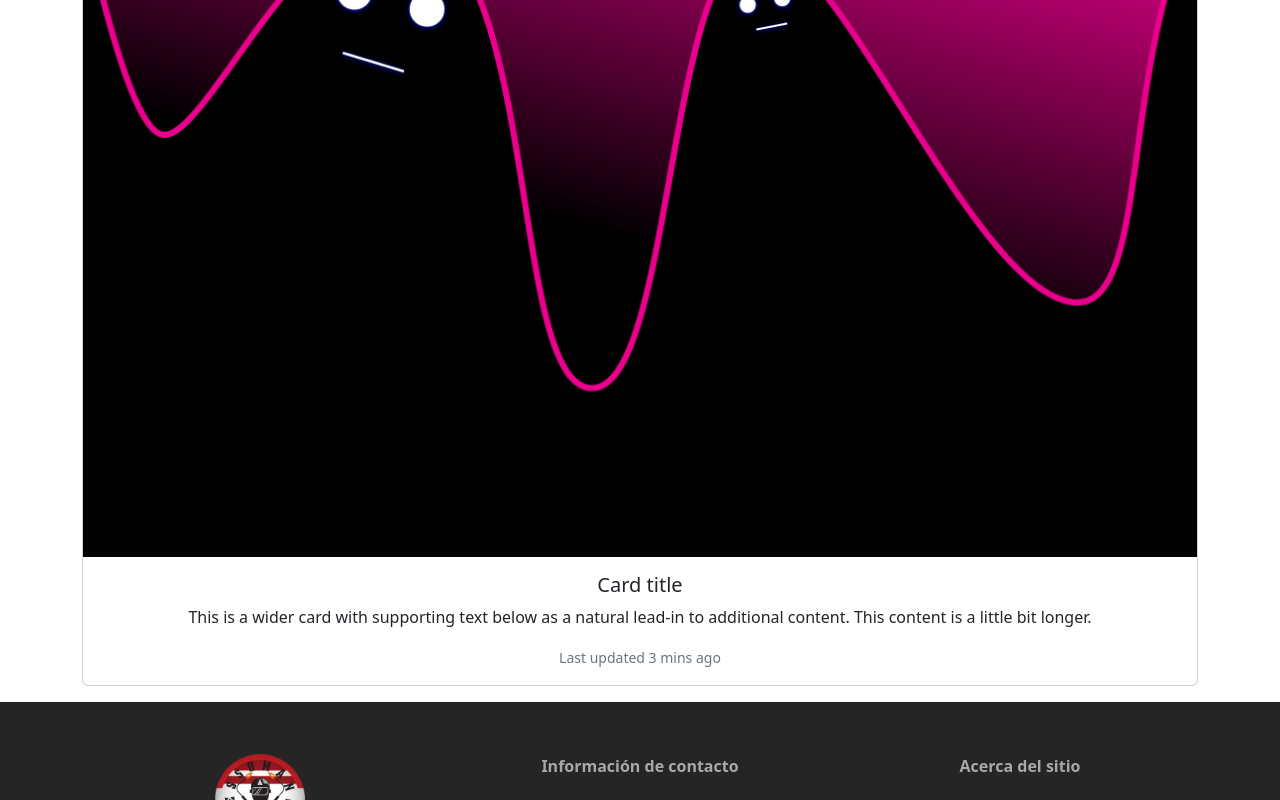
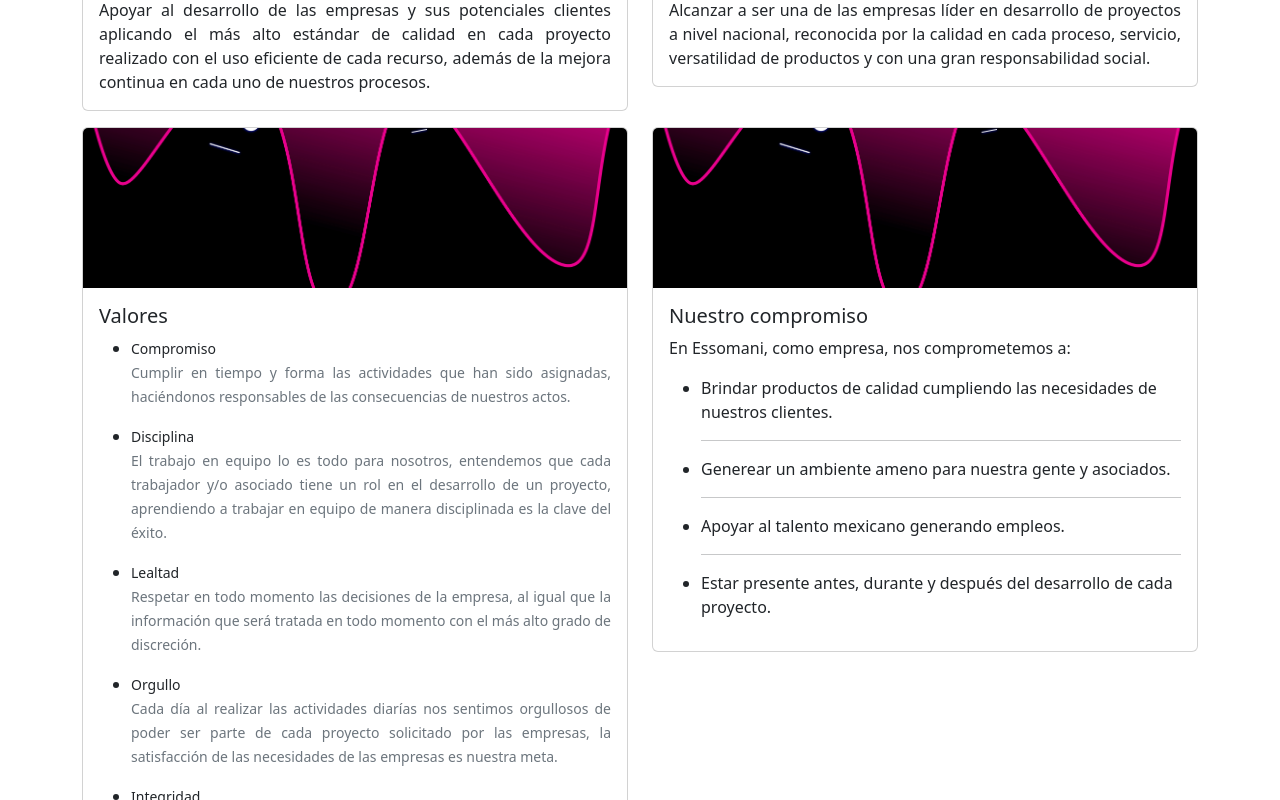
Before and after one commit to Poncho03/essomani, an Angular app: page /about in a window 1280 px wide. Shown: the part 1120-1920 px from the top of the page. Built offline with nearby package versions, Linux system fonts and the light colour scheme.

Commit message:
Avances
Se termina diseño preliminar de la sección "About"

```diff
--- a/src/app/app.module.ts
+++ b/src/app/app.module.ts
@@ -12,6 +12,7 @@ import { PageNotFoundComponent } from './pages/page-not-found/page-not-found.com
 import { ProductsComponent } from './pages/products/products.component';
 import { AboutComponent } from './pages/about/about.component';
 import { ContactComponent } from './pages/contact/contact.component';
+import { HttpClientModule } from '@angular/common/http';
 
 @NgModule({
   declarations: [
@@ -28,7 +29,8 @@ import { ContactComponent } from './pages/contact/contact.component';
   imports: [
     BrowserModule,
     AppRoutingModule,
-    NgbModule
+    NgbModule,
+    HttpClientModule
   ],
   providers: [],
   bootstrap: [AppComponent]
--- /dev/null
+++ b/src/app/interfaces/compromise.ts
@@ -0,0 +1,3 @@
+export interface Compromise {
+    content: string;
+}
--- /dev/null
+++ b/src/app/interfaces/values.ts
@@ -0,0 +1,4 @@
+export interface Values {
+    value: string;
+    description: string;
+}
--- a/src/app/pages/about/about.component.html
+++ b/src/app/pages/about/about.component.html
@@ -6,13 +6,62 @@
     </div>
 </div>
 
-<div class="container text-center mt-5">
-    <div class="card mb-3">
-        <img src="assets/img/test.jpg" class="card-img-top" alt="...">
-        <div class="card-body">
-            <h5 class="card-title">Card title</h5>
-            <p class="card-text">This is a wider card with supporting text below as a natural lead-in to additional content. This content is a little bit longer.</p>
-            <p class="card-text"><small class="text-muted">Last updated 3 mins ago</small></p>
+<div class="container mt-4">
+
+    <div class="row">
+        <div class="col-lg-6 col-sm-12 mb-3">
+            <div class="card">
+                <img src="assets/img/test.jpg" class="card-img-top info-image" alt="...">
+                <div class="card-body">
+                    <h5 class="card-title">Misión</h5>
+                    <p class="card-text text-justify">
+                        Apoyar al desarrollo de las empresas y sus potenciales clientes aplicando el más alto estándar de calidad en cada proyecto realizado con el uso eficiente de cada recurso, además de la mejora continua en cada uno de nuestros procesos.
+                    </p>
+                </div>
+            </div>
+        </div>
+        <div class="col-lg-6 col-sm-12 mb-3">
+            <div class="card">
+                <img src="assets/img/test.jpg" class="card-img-top info-image" alt="...">
+                <div class="card-body">
+                    <h5 class="card-title">Visión</h5>
+                    <p class="card-text text-justify">
+                        Alcanzar a ser una de las empresas líder en desarrollo de proyectos a nivel nacional, reconocida por la calidad en cada proceso, servicio, versatilidad de productos y con una gran responsabilidad social.
+                    </p>
+                </div>
+            </div>
         </div>
     </div>
+    <div class="row">
+        <div class="col-lg-6 col-sm-12 mb-3">
+            <div class="card">
+                <img src="assets/img/test.jpg" class="card-img-top info-image" alt="...">
+                <div class="card-body">
+                    <h5 class="card-title">Valores</h5>
+                    <ul>
+                        <li *ngFor="let value of values">
+                            <p class="m-0"><small>{{value.value}}</small></p>
+                            <p class="text-muted text-justify"><small>{{value.description}}</small></p>
+                        </li>
+                    </ul>
+                </div>
+            </div>
+        </div>
+        <div class="col-lg-6 col-sm-12 mb-3">
+            <div class="card">
+                <img src="assets/img/test.jpg" class="card-img-top info-image" alt="...">
+                <div class="card-body">
+                    <h5 class="card-title">Nuestro compromiso</h5>
+                    <p class="card-text">En Essomani, como empresa, nos comprometemos a:</p>
+                    <ul>
+                        <li *ngFor="let compromise of compromises; let i = index">
+                            {{compromise.content}}
+                            <hr *ngIf="i < compromises.length - 1">
+                        </li>
+                    </ul>
+                </div>
+            </div>
+        </div>
+    </div>
+
 </div>
--- a/src/app/pages/about/about.component.ts
+++ b/src/app/pages/about/about.component.ts
@@ -1,10 +1,29 @@
-import { Component } from '@angular/core';
+import { Component, OnInit } from '@angular/core';
+import { Compromise } from 'src/app/interfaces/compromise';
+import { Values } from 'src/app/interfaces/values';
+import { BaseService } from 'src/app/services/base.service';
 
 @Component({
   selector: 'app-about',
   templateUrl: './about.component.html',
   styleUrls: ['./about.component.scss']
 })
-export class AboutComponent {
+export class AboutComponent implements OnInit {
 
+  public values: Values[] = [];
+  public compromises: Compromise[] = [];
+
+  constructor(private baseService: BaseService) { }
+
+  public ngOnInit() {
+    this.baseService.getValues()
+    .subscribe(response => {
+      this.values = response;
+    });
+
+    this.baseService.getCompromise()
+    .subscribe(response => {
+      this.compromises = response;
+    });
+  }
 }
--- a/src/app/pages/home/home.component.html
+++ b/src/app/pages/home/home.component.html
@@ -51,6 +51,40 @@
         <div class="card">
           <img src="assets/img/test.jpg" class="card-img-top info-image" alt="...">
           <div class="card-body">
+            <h5 class="card-title">Empresas</h5>
+            <p class="card-text text-justify px-3">
+              <small>A pesar de tener poco tiempo en el mercado, Essomani cuenta con experiencia desarrollando proyectos de la mano de grandes empresas del país, tales como Totis, Pemex, entre otras...</small>
+            </p>
+
+            <div class="more-button">
+              <a href="#" class="btn btn-danger btn-sm">Conocer más</a>
+            </div>
+          </div>
+        </div>
+      </div>
+
+      <div class="col-md-6 col-sm-12 my-2">
+        <div class="card">
+          <img src="assets/img/test.jpg" class="card-img-top info-image" alt="...">
+          <div class="card-body">
+            <h5 class="card-title">Nuestra gente</h5>
+            <p class="card-text text-justify px-3">
+              <small>Essomani cuenta con los mejores trabajadores del sector, apoyando a la economía local con talento 100% mexicano...</small>
+            </p>
+
+            <div class="more-button">
+              <a href="#" class="btn btn-danger btn-sm">Conocer más</a>
+            </div>
+          </div>
+        </div>
+      </div>
+    </div>
+
+    <div class="row">
+      <div class="col-md-6 col-sm-12 my-2">
+        <div class="card">
+          <img src="assets/img/test.jpg" class="card-img-top info-image" alt="...">
+          <div class="card-body">
             <h5 class="card-title">Misión</h5>
             <p class="card-text text-justify px-3">
               <small>Essomani se dedica al desarrollo y mantenimiento de estructuras metálicas, siempre buscando la mayor calidad posible para las mejores empresas de México...</small>
@@ -80,37 +114,4 @@
       </div>
   </div>
 
-    <div class="row">
-        <div class="col-md-6 col-sm-12 my-2">
-            <div class="card">
-                <img src="assets/img/test.jpg" class="card-img-top info-image" alt="...">
-                <div class="card-body">
-                  <h5 class="card-title">Nuestra gente</h5>
-                  <p class="card-text text-justify px-3">
-                    <small>Essomani cuenta con los mejores trabajadores del sector, apoyando a la economía local con talento 100% mexicano...</small>
-                  </p>
-
-                  <div class="more-button">
-                    <a href="#" class="btn btn-danger btn-sm">Conocer más</a>
 </div>
-                </div>
-            </div>
-        </div>
-
-        <div class="col-md-6 col-sm-12 my-2">
-            <div class="card">
-                <img src="assets/img/test.jpg" class="card-img-top info-image" alt="...">
-                <div class="card-body">
-                  <h5 class="card-title">Empresas</h5>
-                  <p class="card-text text-justify px-3">
-                    <small>A pesar de tener poco tiempo en el mercado, Essomani cuenta con experiencia desarrollando proyectos de la mano de grandes empresas del país, tales como Totis, Pemex, entre otras...</small>
-                  </p>
-
-                  <div class="more-button">
-                    <a href="#" class="btn btn-danger btn-sm">Conocer más</a>
-                  </div>
-                </div>
-            </div>
-        </div>
-    </div>
-</div>
--- /dev/null
+++ b/src/app/services/base.service.ts
@@ -0,0 +1,24 @@
+import { HttpClient } from '@angular/common/http';
+import { Injectable } from '@angular/core';
+import { Observable } from 'rxjs';
+import { Compromise } from '../interfaces/compromise';
+import { Values } from '../interfaces/values';
+
+@Injectable({
+  providedIn: 'root'
+})
+export class BaseService {
+
+  private valuesUrl: string = "assets/json/values.json";
+  private compromiseUrl: string = "assets/json/compromise.json";
+
+  constructor(private http: HttpClient) { }
+
+  public getValues(): Observable<Values[]>{
+    return this.http.get(this.valuesUrl) as Observable<Values[]>;
+  }
+
+  public getCompromise(): Observable<Compromise[]>{
+    return this.http.get(this.compromiseUrl) as Observable<Compromise[]>;
+  }
+}
--- /dev/null
+++ b/src/assets/json/compromise.json
@@ -0,0 +1,6 @@
+[
+    { "content": "Brindar productos de calidad cumpliendo las necesidades de nuestros clientes." },
+    { "content": "Generear un ambiente ameno para nuestra gente y asociados." },
+    { "content": "Apoyar al talento mexicano generando empleos." },
+    { "content": "Estar presente antes, durante y después del desarrollo de cada proyecto." }
+]
--- /dev/null
+++ b/src/assets/json/values.json
@@ -0,0 +1,26 @@
+[
+    {
+        "value": "Compromiso",
+        "description": "Cumplir en tiempo y forma las actividades que han sido asignadas, haciéndonos responsables de las consecuencias de nuestros actos."
+    },
+    {
+        "value": "Disciplina",
+        "description": "El trabajo en equipo lo es todo para nosotros, entendemos que cada trabajador y/o asociado tiene un rol en el desarrollo de un proyecto, aprendiendo a trabajar en equipo de manera disciplinada es la clave del éxito."
+    },
+    {
+        "value": "Lealtad",
+        "description": "Respetar en todo momento las decisiones de la empresa, al igual que la información que será tratada en todo momento con el más alto grado de discreción."
+    },
+    {
+        "value": "Orgullo",
+        "description": "Cada día al realizar las actividades diarías nos sentimos orgullosos de poder ser parte de cada proyecto solicitado por las empresas, la satisfacción de las necesidades de las empresas es nuestra meta."
+    },
+    {
+        "value": "Integridad",
+        "description": "Aplicar en todo momento la ética y la honestidad profesional, siempre buscando relaciones de negocio justas."
+    },
+    {
+        "value": "Respeto",
+        "description": "En todo momento, al tratar con las empresas, siempre se buscará el respeto en cada acuerdo que se llegue a realizar."
+    }
+]
```
Lines whose indentation alone changed are shown as unchanged.
